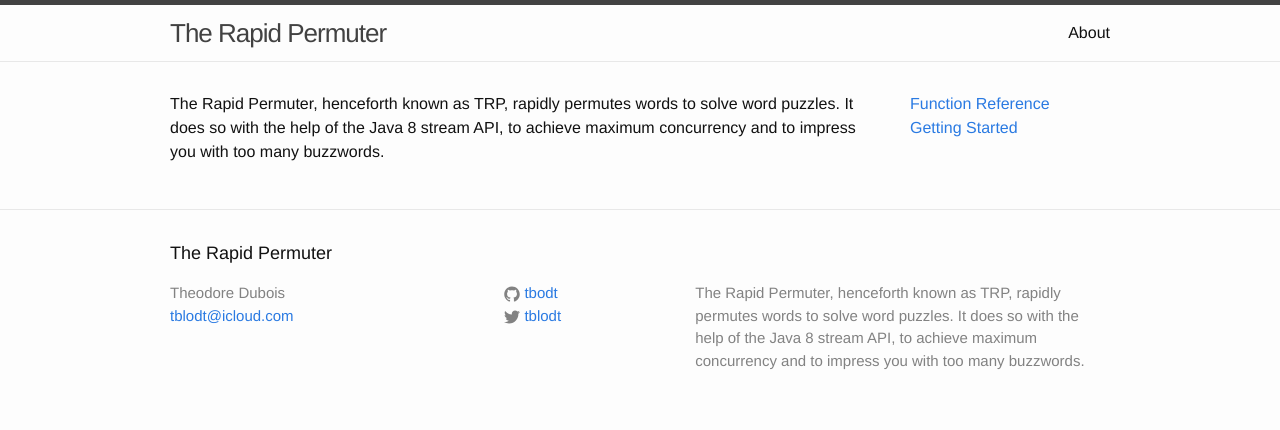
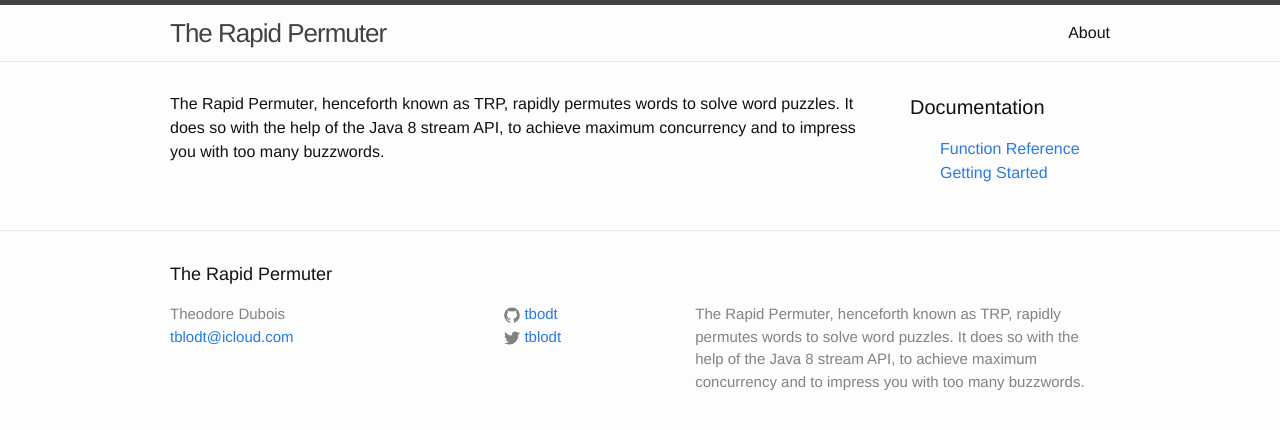
Before and after one commit to tbodt/trp, a Jekyll site: the page built from index.html, in a window 1280 px wide. Shown: the top 430 px of the page. Built offline with Jekyll 4.4.1, drawn with Linux system fonts in a browser that asks for light colours.

Commit message:
improve the sidebar

```diff
--- a/_layouts/default.html
+++ b/_layouts/default.html
@@ -10,6 +10,8 @@
     <div class="page-content">
       <div class="wrapper">
         <div class="sidebar">
+        	<div class="sidebar-category">
+						<h1 class="page-heading">Documentation</h1>
 						<ul class="post-list">
 							{% for page in site.pages %}
 								{% if page.title != 'About' %}
@@ -19,6 +21,7 @@
 								{% endif %}
 							{% endfor %}
 						</ul>
+  				</div>
     		</div>
       	<div class="content">
         	{{ content }}
--- a/_sass/_layout.scss
+++ b/_sass/_layout.scss
@@ -176,10 +176,15 @@
 
 .page-heading {
     font-size: 20px;
+
 }
 
+.sidebar-category {
+    &:not(:last-child) {
+        border-bottom: 1px solid $grey-color-light;
+    }
+}
 .post-list {
-    margin-left: 0;
     list-style: none;
 }
 
@@ -192,12 +197,6 @@
     display: block;
     font-size: 24px;
 }
-
-.sidebar-post-link {
-    font-size: 12px;
-}
-
-
 
 /**
  * Posts
--- a/index.html
+++ b/index.html
@@ -2,4 +2,4 @@
 layout: default
 ---
 
-<p>{{ site.description }}</p>
+{{ site.description }}
```
Lines whose indentation alone changed are shown as unchanged.
